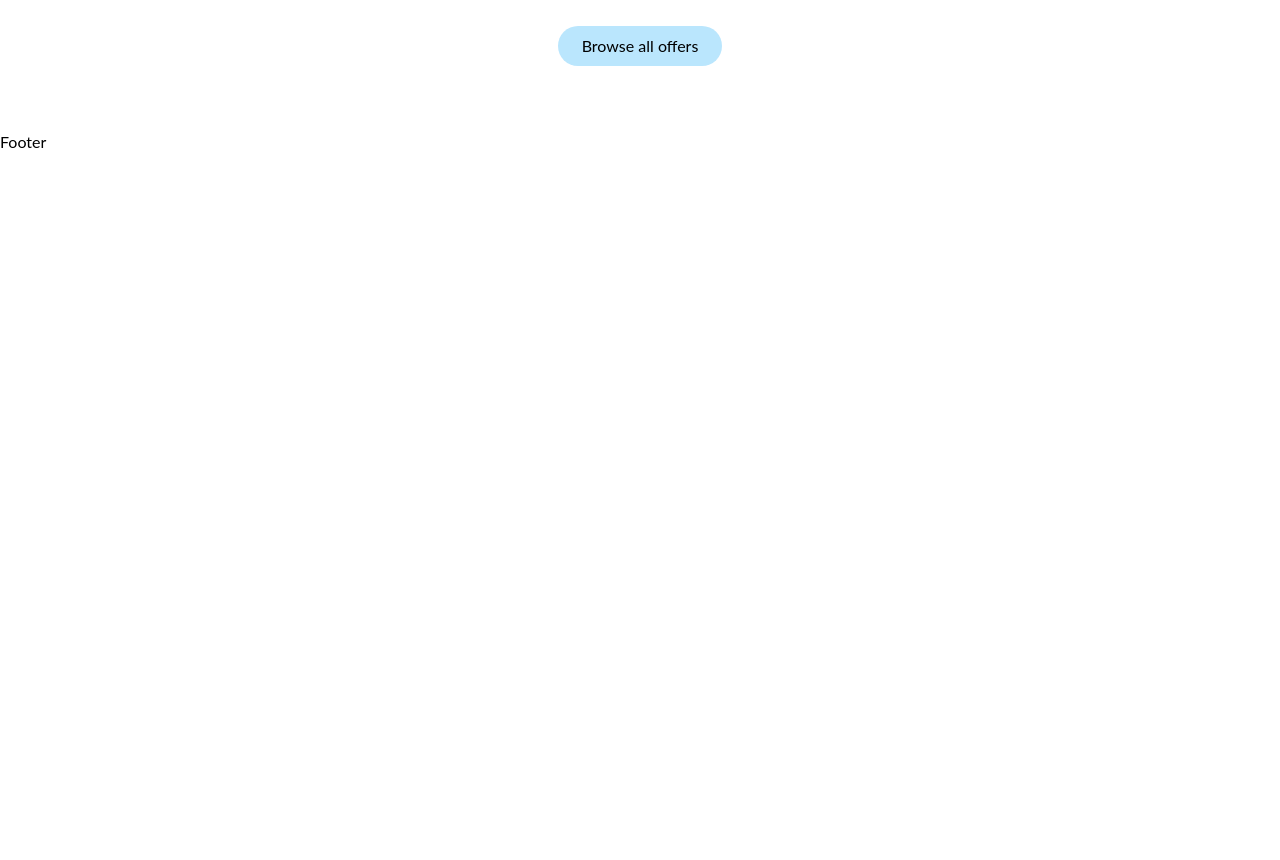
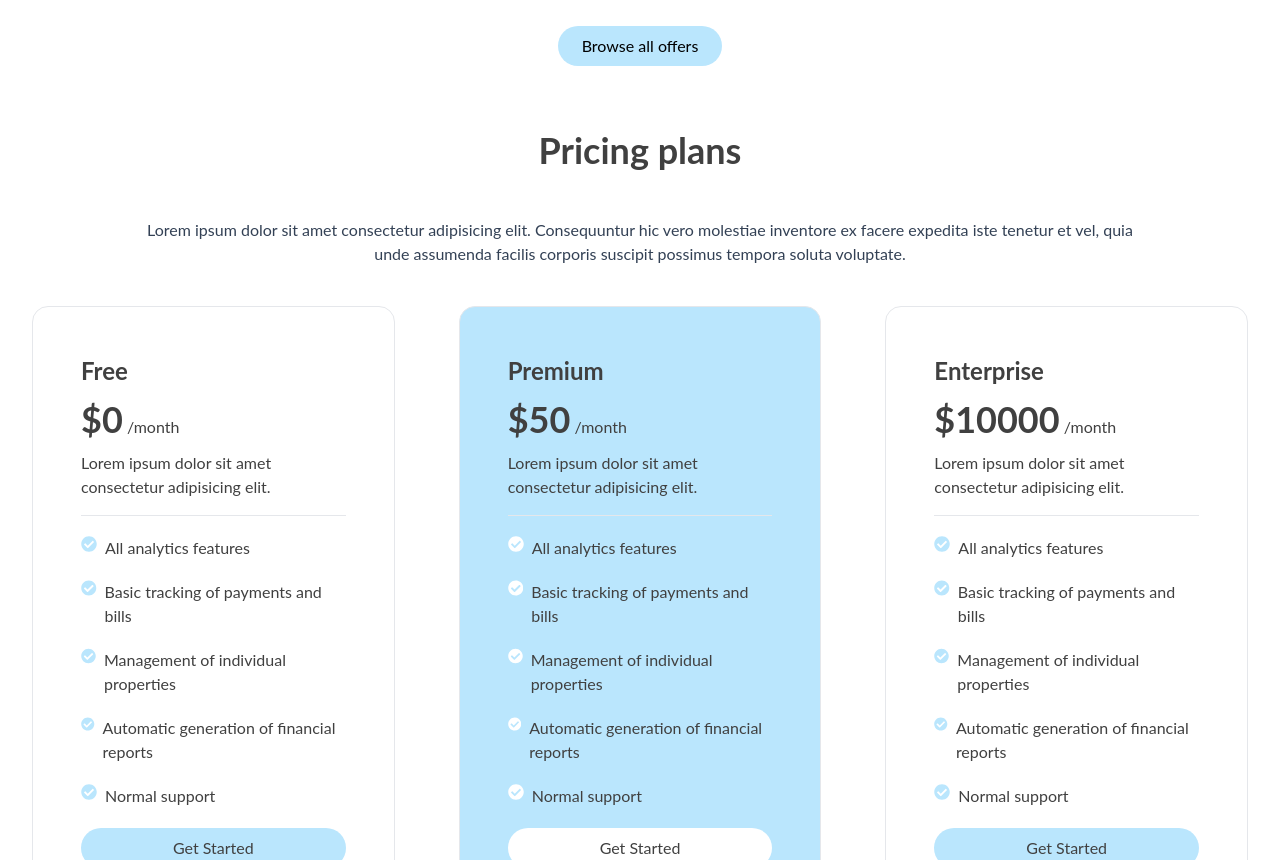
Before and after one commit to jklis2/My_Real_Estate, a React (Vite) app in the folder Client/: page / in a window 1280 px wide. Shown: the part 1940-2800 px from the top of the page. Before the commit the page ends 2094 px from the top, so only its background shows below. Built offline with nearby package versions, Linux system fonts and the light colour scheme.

Commit message:
feat: Create Pricing Plans section

```diff
--- a/Client/src/components/Button.tsx
+++ b/Client/src/components/Button.tsx
@@ -2,7 +2,17 @@ import { ReactChild } from "react";
 
 interface ButtonProps {
   children: ReactChild;
+  variant?: "dark" | "light";
+  className: string;
 }
-export default function Button({ children }: ButtonProps) {
-  return <button className="bg-sky-200 py-2 px-6 rounded-full">{children}</button>;
+export default function Button({ children, variant, className }: ButtonProps) {
+  return (
+    <button
+      className={`${
+        variant === "dark" ? "bg-white" : "bg-sky-200"
+      } ${className} py-2 px-6 rounded-full`}
+    >
+      {children}
+    </button>
+  );
 }
--- /dev/null
+++ b/Client/src/components/PricingCard.tsx
@@ -0,0 +1,50 @@
+import { FaCheckCircle } from "react-icons/fa";
+import Button from "./Button";
+
+interface CardProps {
+  plan: string;
+  variant: "dark" | "light";
+  price: number;
+  description: string;
+  featuresList: Array<string>;
+}
+
+export default function PricingCard({
+  plan,
+  price,
+  description,
+  variant,
+  featuresList,
+}: CardProps) {
+  return (
+    <div
+      className={`${
+        variant === "dark" && "bg-sky-200"
+      } border rounded-2xl mx-8 text-left text-neutral-700`}
+    >
+      <div className="px-12 py-12">
+        <h3 className="text-2xl font-bold">{plan}</h3>
+        <p className="my-3">
+          <span className="text-4xl font-bold">${price}</span> /month
+        </p>
+        <p className="mb-4">{description}</p>
+        <hr className="bg-neutral-700" />
+        <ul className="mt-5">
+          {featuresList.map((feat) => (
+            <li className="flex my-5">
+              <FaCheckCircle
+                className={`${
+                  variant === "dark" ? "text-white" : "text-sky-200"
+                }`}
+              />
+              <span className="ms-2"> {feat}</span>
+            </li>
+          ))}
+        </ul>
+        <Button className="w-full" variant={variant}>
+          Get Started
+        </Button>
+      </div>
+    </div>
+  );
+}
--- /dev/null
+++ b/Client/src/containers/PricingPlans.tsx
@@ -0,0 +1,47 @@
+import H2 from "../components/H2";
+import PricingCard from "../components/PricingCard";
+
+export default function PricingPlans() {
+  const featuresList = [
+    "All analytics features",
+    "Basic tracking of payments and bills",
+    "Management of individual properties",
+    "Automatic generation of financial reports",
+    "Normal support",
+  ];
+  return (
+    <section className="my-16 text-center">
+      <H2>Pricing plans</H2>
+      <p className="text-slate-700 px-16 mx-16 mb-10">
+        Lorem ipsum dolor sit amet consectetur adipisicing elit. Consequuntur
+        hic vero molestiae inventore ex facere expedita iste tenetur et vel,
+        quia unde assumenda facilis corporis suscipit possimus tempora soluta
+        voluptate.
+      </p>
+
+      <div className="flex justify-center items-center my-10">
+        <PricingCard
+          plan="Free"
+          variant="light"
+          price={0}
+          description="Lorem ipsum dolor sit amet consectetur adipisicing elit."
+          featuresList={featuresList}
+        />
+        <PricingCard
+          plan="Premium"
+          variant="dark"
+          price={50}
+          description="Lorem ipsum dolor sit amet consectetur adipisicing elit."
+          featuresList={featuresList}
+        />
+        <PricingCard
+          plan="Enterprise"
+          variant="light"
+          price={10000}
+          description="Lorem ipsum dolor sit amet consectetur adipisicing elit."
+          featuresList={featuresList}
+        />
+      </div>
+    </section>
+  );
+}
--- a/Client/src/routes/Home.tsx
+++ b/Client/src/routes/Home.tsx
@@ -1,6 +1,7 @@
 import About from "../containers/About";
 import Hero from "../containers/Hero";
 import LatestOffers from "../containers/LatestOffers";
+import PricingPlans from "../containers/PricingPlans";
 
 export default function Home() {
   return (
@@ -8,6 +9,7 @@ export default function Home() {
       <Hero />
       <About />
       <LatestOffers />
+      <PricingPlans />
     </main>
   );
 }
```
